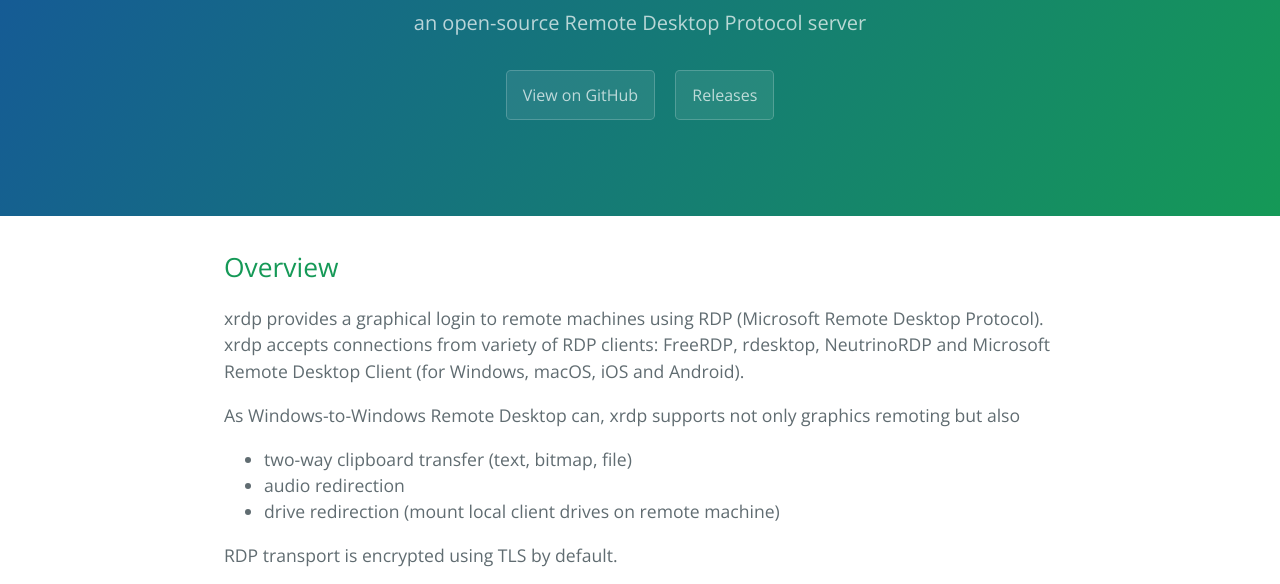
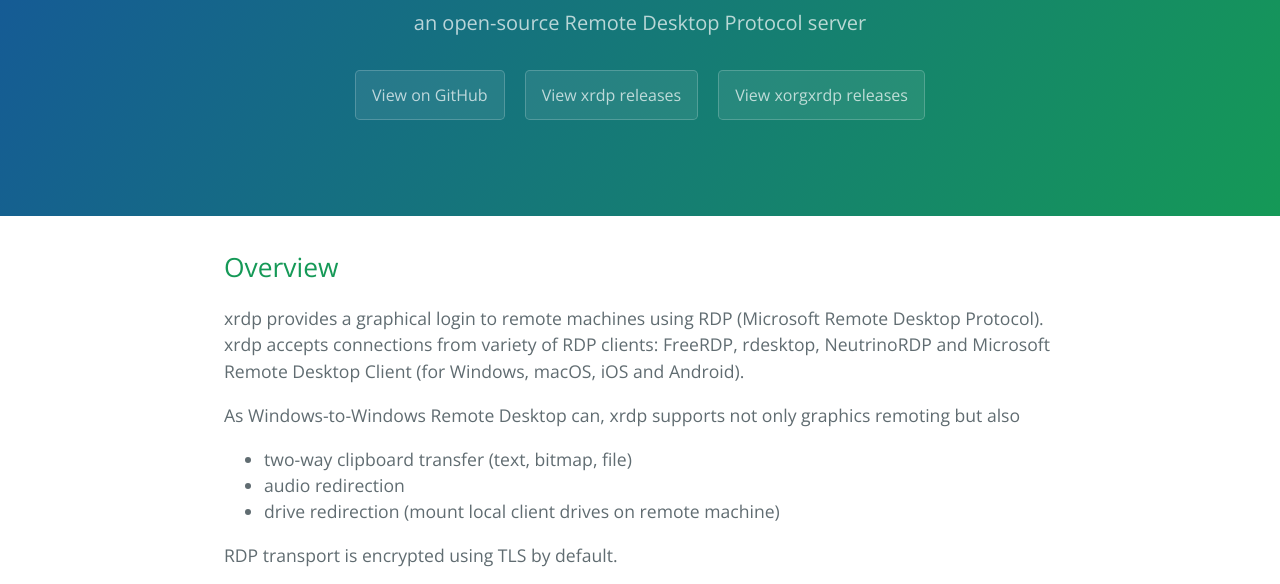
Before and after one commit to neutrinolabs/xrdp, a plain HTML site: page index.html in a window 1280 px wide. Shown: the part 167-751 px from the top of the page. Drawn offline with nearby package versions, Linux system fonts and the light colour scheme.

Commit message:
Add xorgxrdp releases

```diff
--- a/index.html
+++ b/index.html
@@ -14,7 +14,8 @@
       <h1 class="project-name">xrdp</h1>
       <h2 class="project-tagline">an open-source Remote Desktop Protocol server</h2>
       <a href="https://github.com/neutrinolabs/xrdp" class="btn">View on GitHub</a>
-      <a href="https://github.com/neutrinolabs/xrdp/releases" class="btn">Releases</a>
+      <a href="https://github.com/neutrinolabs/xrdp/releases" class="btn">View xrdp releases</a>
+      <a href="https://github.com/neutrinolabs/xorgxrdp/releases" class="btn">View xorgxrdp releases</a>
     </section>
 
     <section class="main-content">
```
